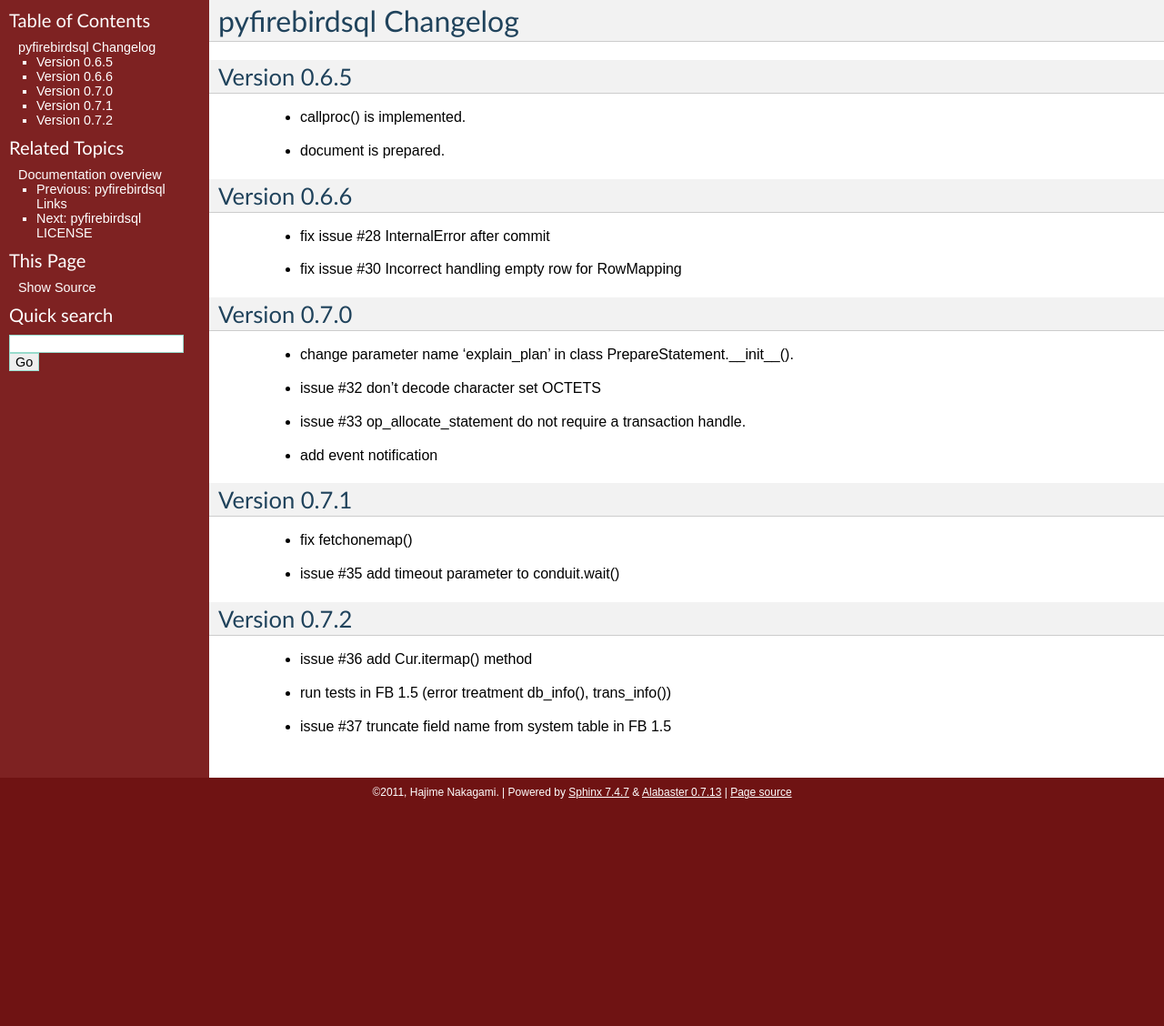
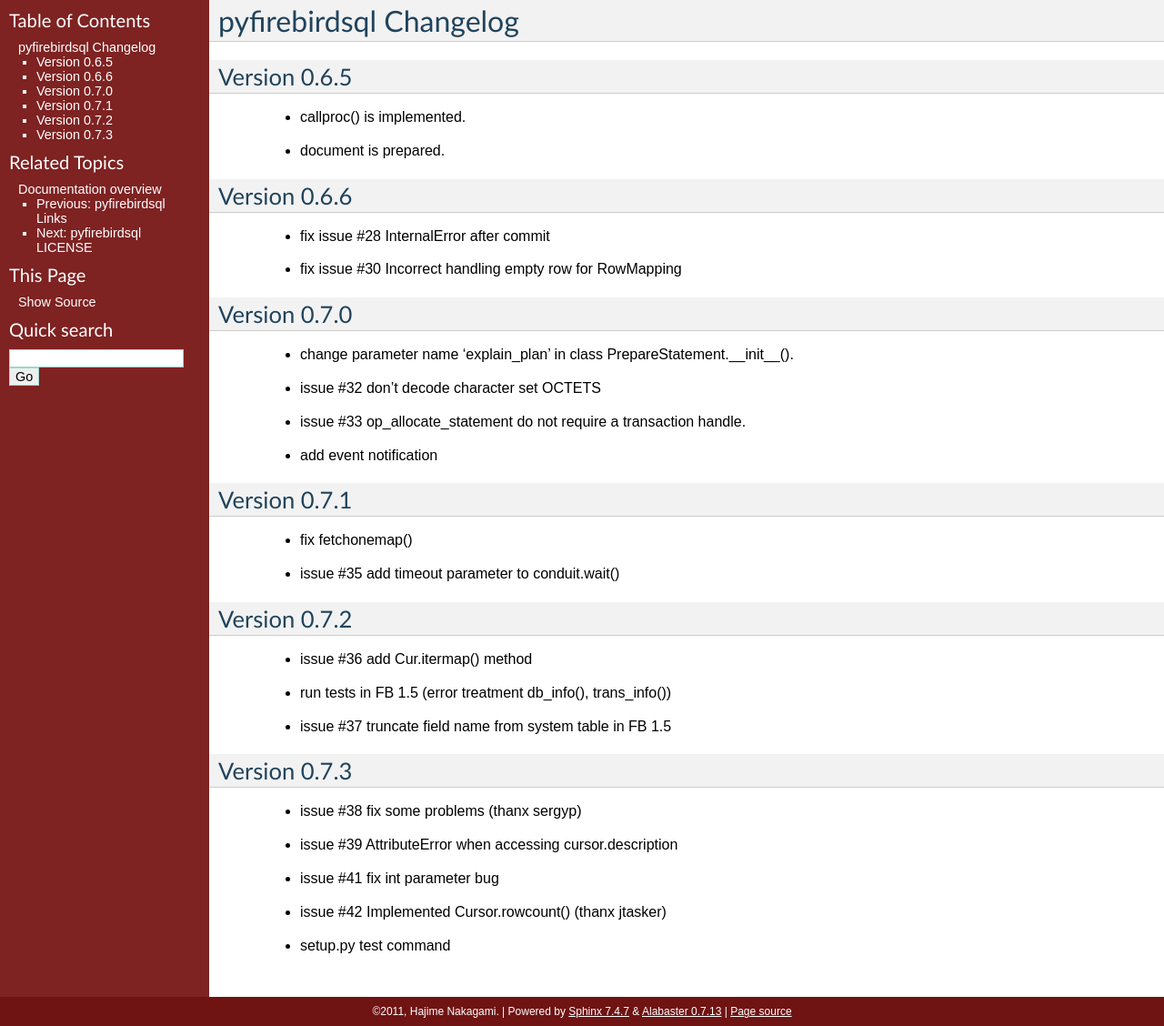
Before and after one commit to nakagami/pyfirebirdsql, a Sphinx documentation site: the page built from sphinx/changelog.txt, in a window 1280 px wide. Shown: the whole page at 91% size. Built offline with Sphinx 7.4.7, drawn with Linux system fonts in a browser that asks for light colours; before the commit the page ends 900 px from its top, so only the background shows below that.

Commit message:
change log for 0.7.3

```diff
--- a/sphinx/changelog.txt
+++ b/sphinx/changelog.txt
@@ -34,3 +34,12 @@
    - issue #36 add Cur.itermap() method
    - run tests in FB 1.5 (error treatment db_info(), trans_info())
    - issue #37 truncate field name from system table in FB 1.5
+
+Version 0.7.3
+=============
+
+   - issue #38 fix some problems (thanx sergyp)
+   - issue #39 AttributeError when accessing cursor.description
+   - issue #41 fix int parameter bug
+   - issue #42 Implemented Cursor.rowcount() (thanx jtasker)
+   - setup.py test command
--- a/sphinx/conf.py
+++ b/sphinx/conf.py
@@ -51,7 +51,7 @@
 # The short X.Y version.
 version = '0.7'
 # The full version, including alpha/beta/rc tags.
-release = '0.7.0'
+release = '0.7.3'
 
 # The language for content autogenerated by Sphinx. Refer to documentation
 # for a list of supported languages.
```
